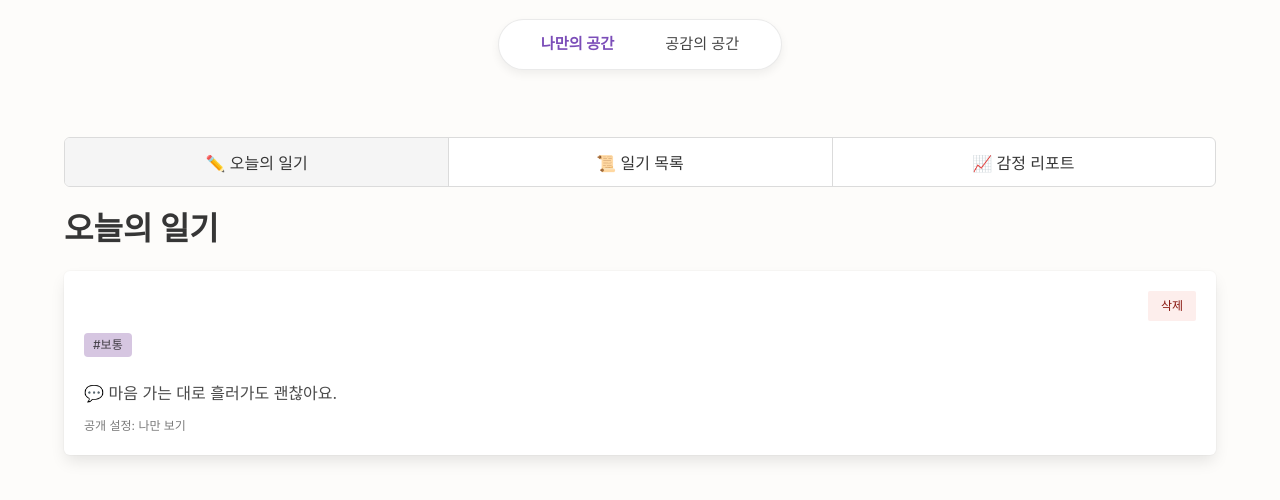
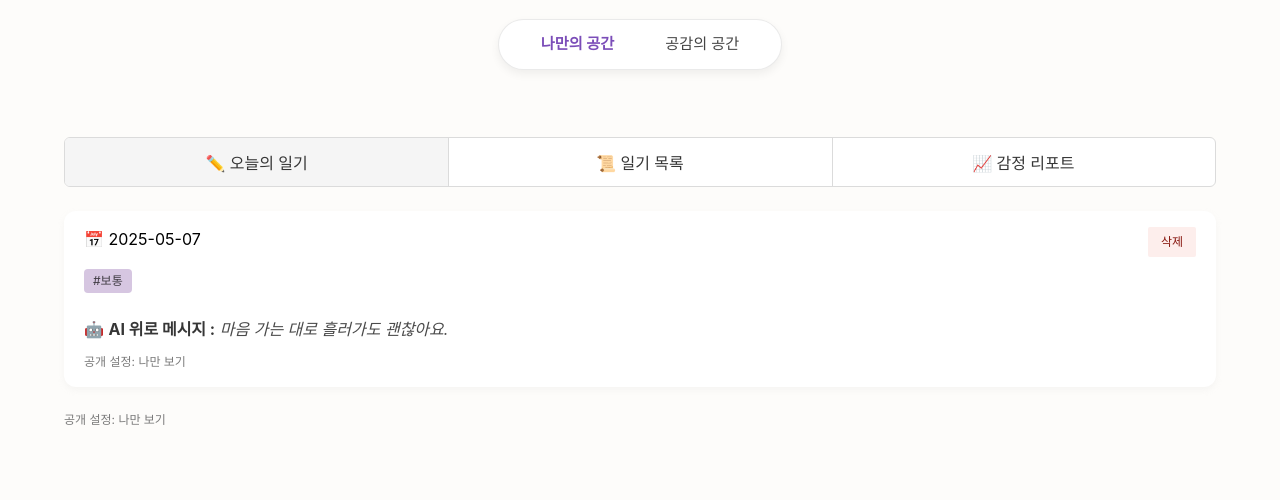
Before and after one commit to Yeju-Kang/hackerthon5-5SenseLog-FE, a React (Create React App) app: page /my in a window 1280 px wide. Both pictures are taken after a click on the button "작성 완료". Shown: the top 500 px of the page. Built offline with nearby package versions, Linux system fonts and the light colour scheme.

Commit message:
DiaryItem 컴포넌트화 및 MyDiaryToday 통합 적용

```diff
--- /dev/null
+++ b/src/components/DiaryItem.jsx
@@ -0,0 +1,49 @@
+// components/DiaryItem.jsx
+import React from "react";
+// import "./DiaryItem.scss";
+
+const DiaryItem = ({
+  date,
+  content,
+  tags = [],
+  message,
+  onDelete,
+  isToday = false,
+  visibility = "private",
+}) => {
+  return (
+    <div className="diary-card box">
+      <div className="diary-header is-flex is-justify-content-space-between">
+        <span className="diary-date">📅 {date}</span>
+        {onDelete && (
+          <button
+            className="delete-button button is-small is-danger is-light"
+            onClick={onDelete}
+          >
+            삭제
+          </button>
+        )}
+      </div>
+      <p className="diary-content">{content}</p>
+
+      <div className="tags mt-3">
+        {tags.map((tag) => (
+          <span key={tag} className="tag is-link">
+            #{tag}
+          </span>
+        ))}
+      </div>
+
+      <p className="comfort mt-4 ai-message-box">
+        🤖 <strong>AI 위로 메시지 :</strong> <em>{message}</em>
+      </p>
+      {isToday && (
+        <p className="mt-3 is-size-7 has-text-grey">
+          공개 설정: {visibility === "public" ? "전체 공개" : "나만 보기"}
+        </p>
+      )}
+    </div>
+  );
+};
+
+export default DiaryItem;
--- a/src/components/DiaryList.jsx
+++ b/src/components/DiaryList.jsx
@@ -1,11 +1,10 @@
 import React, { useState } from "react";
-import "./DiaryList.scss";
+import DiaryItem from "./DiaryItem";
 
 const initialMockDiaries = [
   {
     id: 1,
     date: "2025-05-09",
-    emotion: "😄",
     content: "오늘 햇살이 따뜻해서 기분이 좋았어!",
     tags: ["기쁨", "감사"],
     message: "오늘 하루를 따뜻하게 느끼셨군요. 그런 날은 오래 기억에 남아요 ☀️",
@@ -13,7 +12,6 @@ const initialMockDiaries = [
   {
     id: 2,
     date: "2025-05-08",
-    emotion: "😔",
     content: "너무 바빠서 정신이 하나도 없었어.",
     tags: ["피곤함", "불안"],
     message:
@@ -37,27 +35,14 @@ const DiaryList = () => {
       ) : (
         <ul className="diary-list">
           {diaries.map((diary) => (
-            <li key={diary.id} className="diary-card box">
-              <div className="diary-header">
-                <span className="diary-date">📅 {diary.date}</span>
-                <button
-                  className="delete-button button is-small is-danger is-light"
-                  onClick={() => handleDelete(diary.id)}
-                >
-                  삭제
-                </button>
-              </div>
-              <p className="diary-content">{diary.content}</p>
-
-              <div className="tags mt-3">
-                {diary.tags.map((tag) => (
-                  <span key={tag} className="tag is-link">
-                    #{tag}
-                  </span>
-                ))}
-              </div>
-
-              <p className="comfort mt-4">💬 {diary.message}</p>
+            <li key={diary.id}>
+              <DiaryItem
+                date={diary.date}
+                content={diary.content}
+                tags={diary.tags}
+                message={diary.message}
+                onDelete={() => handleDelete(diary.id)}
+              />
             </li>
           ))}
         </ul>
--- a/src/components/MyDiaryToday.jsx
+++ b/src/components/MyDiaryToday.jsx
@@ -1,4 +1,5 @@
 import React, { useState } from "react";
+import DiaryItem from "./DiaryItem";
 
 const mockExtractEmotions = (content) => {
   if (content.includes("기뻐") || content.includes("좋아"))
@@ -19,7 +20,7 @@ const MyDiaryToday = () => {
   const [submitted, setSubmitted] = useState(false);
   const [emotions, setEmotions] = useState([]);
   const [message, setMessage] = useState("");
-  const [visibility, setVisibility] = useState("private"); // 💡 공개 여부 추가
+  const [visibility, setVisibility] = useState("private");
 
   const handleSubmit = () => {
     const extracted = mockExtractEmotions(content);
@@ -39,32 +40,21 @@ const MyDiaryToday = () => {
   };
 
   if (submitted) {
+    const todayDate = new Date().toISOString().split("T")[0];
     return (
       <div className="my-diary-today">
-        <h2 className="title is-5">오늘의 일기</h2>
-        <div className="box">
-          <div className="diary-header is-flex is-justify-content-space-between">
-            <p>{content}</p>
-            <button
-              className="button is-danger is-light is-small"
-              onClick={handleDelete}
-            >
-              삭제
-            </button>
-          </div>
-
-          <div className="tags mt-3">
-            {emotions.map((tag) => (
-              <span key={tag} className="tag is-link">
-                #{tag}
-              </span>
-            ))}
-          </div>
-          <p className="comfort mt-4">💬 {message}</p>
-          <p className="mt-3 is-size-7 has-text-grey">
-            공개 설정: {visibility === "public" ? "전체 공개" : "나만 보기"}
-          </p>
-        </div>
+        <DiaryItem
+          date={todayDate}
+          content={content}
+          tags={emotions}
+          message={message}
+          onDelete={handleDelete}
+          isToday={true}
+          visibility={visibility}
+        />
+        <p className="mt-3 is-size-7 has-text-grey">
+          공개 설정: {visibility === "public" ? "전체 공개" : "나만 보기"}
+        </p>
       </div>
     );
   }
@@ -80,7 +70,6 @@ const MyDiaryToday = () => {
         onChange={(e) => setContent(e.target.value)}
       />
 
-      {/* 🔓 공개 설정 */}
       <div className="mt-4">
         <p className="has-text-weight-semibold mb-2">
           🔓 이 일기를 공유하고 싶으신가요?
```
Also changed, not shown: src/pages/mypage/MyPage.jsx (deleted, +0 -94 lines).
